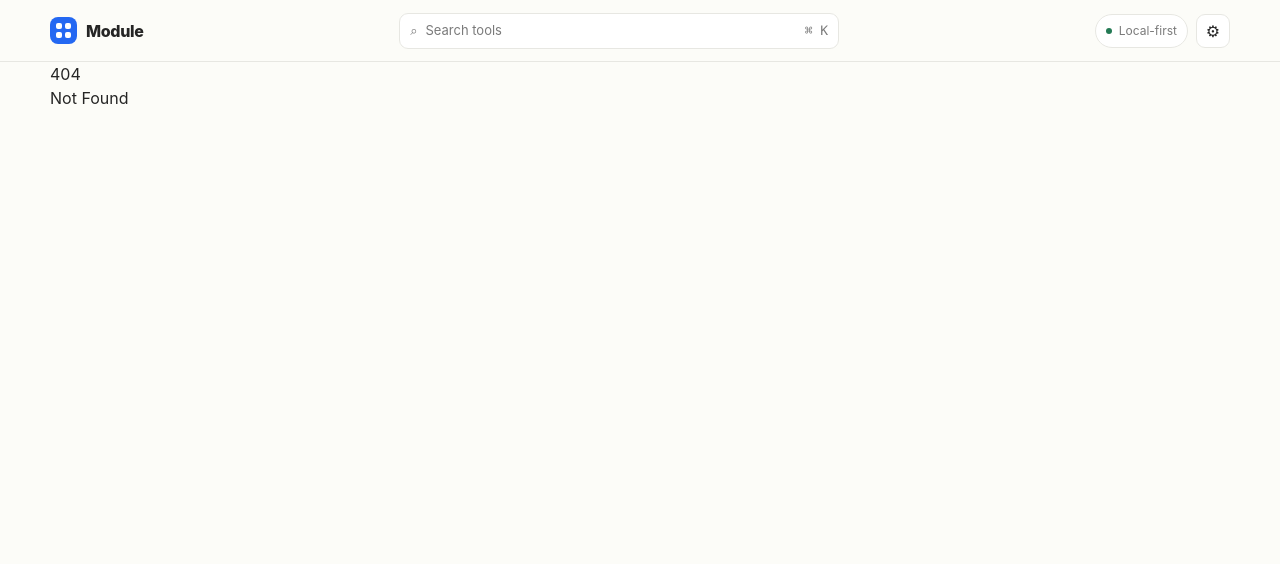
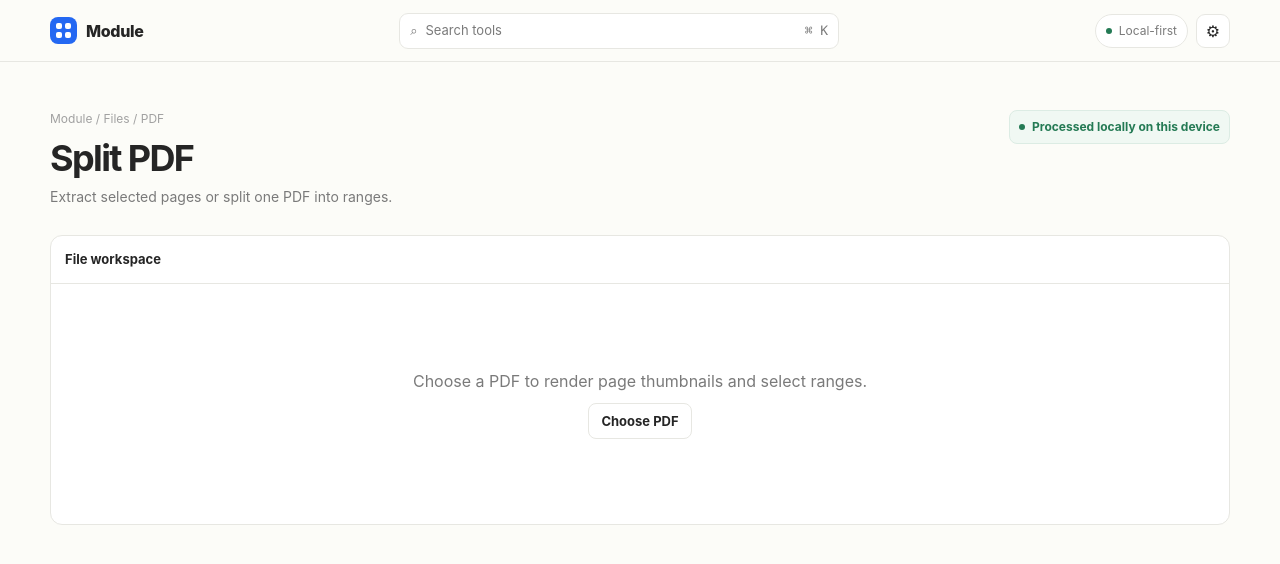
Before and after one commit to howlil/modu-app, a SvelteKit app: page /pdf/split in a window 1280 px wide. Before the commit this address had no page. Shown: the top 564 px of the page. Built offline with nearby package versions, Linux system fonts and the light colour scheme.

Commit message:
scaffold: add src/routes/pdf/split/+page.svelte

```diff
--- /dev/null
+++ b/src/routes/pdf/split/+page.svelte
@@ -0,0 +1,37 @@
+<script lang="ts">
+  import ToolHeader from '#lib/components/ToolHeader.svelte';
+</script>
+
+<svelte:head><title>Split PDF — Module</title></svelte:head>
+
+<section class="page">
+  <ToolHeader
+    eyebrow="Module / Files / PDF"
+    title="Split PDF"
+    description="Extract selected pages or split one PDF into ranges."
+  />
+
+  <div class="panel">
+    <div class="panel-head">File workspace</div>
+    <div class="panel-body empty">
+      <p>Choose a PDF to render page thumbnails and select ranges.</p>
+      <button class="button" type="button">Choose PDF</button>
+    </div>
+  </div>
+</section>
+
+<style>
+  .empty {
+    min-height: 240px;
+    display: grid;
+    place-items: center;
+    align-content: center;
+    gap: 10px;
+    color: var(--muted);
+    text-align: center;
+  }
+
+  .empty p {
+    margin: 0;
+  }
+</style>
```
